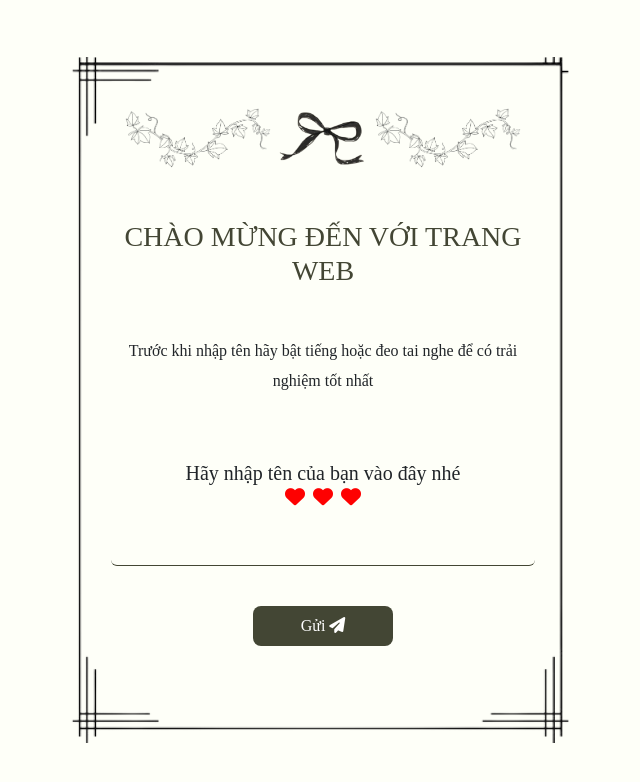
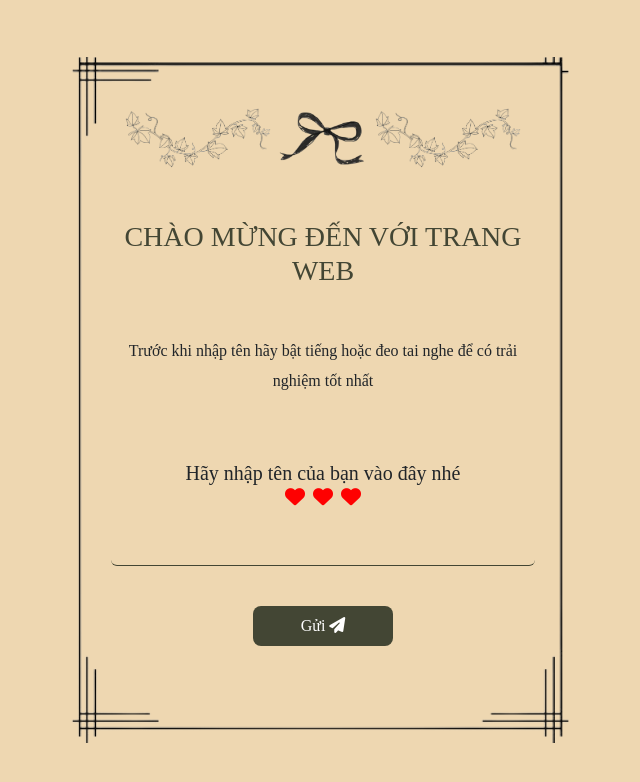
Before and after one commit to phphuc0608/Graduation_Invitation_Website, a Vue app: page / in a window 1280 px wide. Shown: the top 782 px of the page, without its empty margins (317-957 px from the left). Built offline with nearby package versions, Linux system fonts and the light colour scheme; a web font is replaced by a local one.

Commit message:
update color

```diff
--- a/src/views/GraduationCard.vue
+++ b/src/views/GraduationCard.vue
@@ -111,7 +111,7 @@ export default {
 <style>
 /* Phần CSS hiện có */
 #background {
-  background-color: #fefff8;
+  background-color: #eed7b1;
   padding: 20px;
   height: 100vh;
   overflow: hidden; /* Đảm bảo không hiển thị thanh cuộn khi lá rơi */
--- a/src/views/InputView.vue
+++ b/src/views/InputView.vue
@@ -115,7 +115,7 @@ export default {
 
 <style scoped>
 #background {
-  background-color: #fefff8;
+  background-color: #eed7b1;
   padding: 20px;
   height: 100vh;
 }
```
